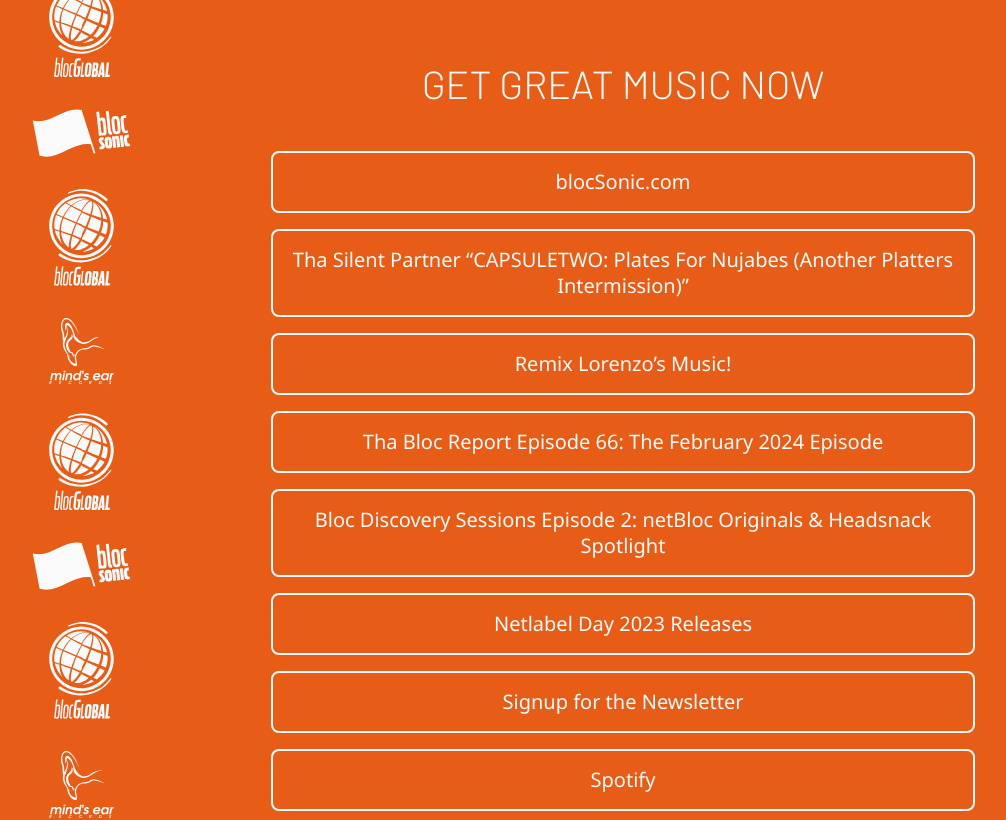
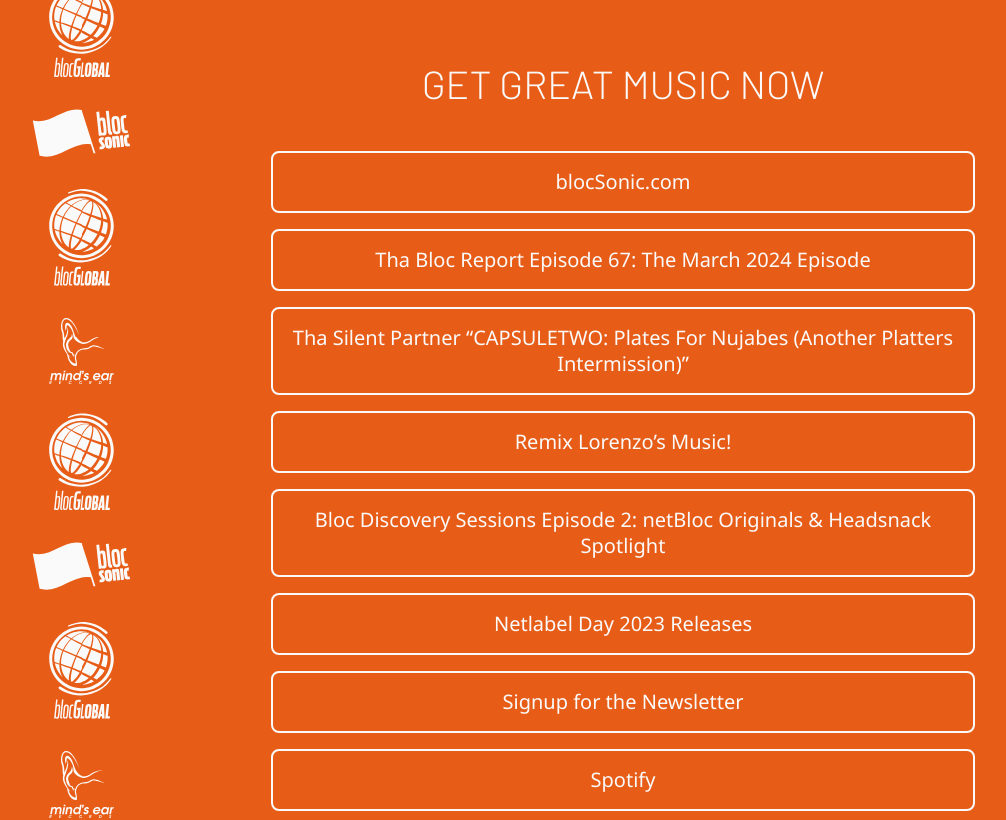
Before and after one commit to blocglobal/bloclinks.com, a Next.js app: page / in a window 1280 px wide. Shown: the top 820 px of the page, without its empty margins (17-1023 px from the left). Built offline with nearby package versions, Linux system fonts and the light colour scheme.

Commit message:
Add TBR 67

```diff
--- a/src/pages/index.js
+++ b/src/pages/index.js
@@ -44,15 +44,15 @@
         <h2>Get great music now</h2>
         <nav>
           <BlocLink href="https://blocsonic.com">blocSonic.com</BlocLink>
+          <BlocLink href="https://blocsonic.com/bloccasts/episode/the-march-2024-episode">
+            Tha Bloc Report Episode 67: The March 2024 Episode
+          </BlocLink>
           <BlocLink href="https://blocsonic.com/releases/tha-silent-partner/capsuletwo-plates-for-nujabes-another-platters-intermission">
             Tha Silent Partner “CAPSULETWO: Plates For Nujabes (Another Platters
             Intermission)”
           </BlocLink>
           <BlocLink href="https://lorenzosmusic.blocsonic.com/">
             Remix Lorenzo’s Music!
-          </BlocLink>
-          <BlocLink href="https://blocsonic.com/bloccasts/episode/the-february-2024-episode">
-            Tha Bloc Report Episode 66: The February 2024 Episode
           </BlocLink>
           <BlocLink href="https://blocsonic.com/bloccasts/episode/netbloc-originals-headsnack-spotlight">
             Bloc Discovery Sessions Episode 2: netBloc Originals & Headsnack
```
